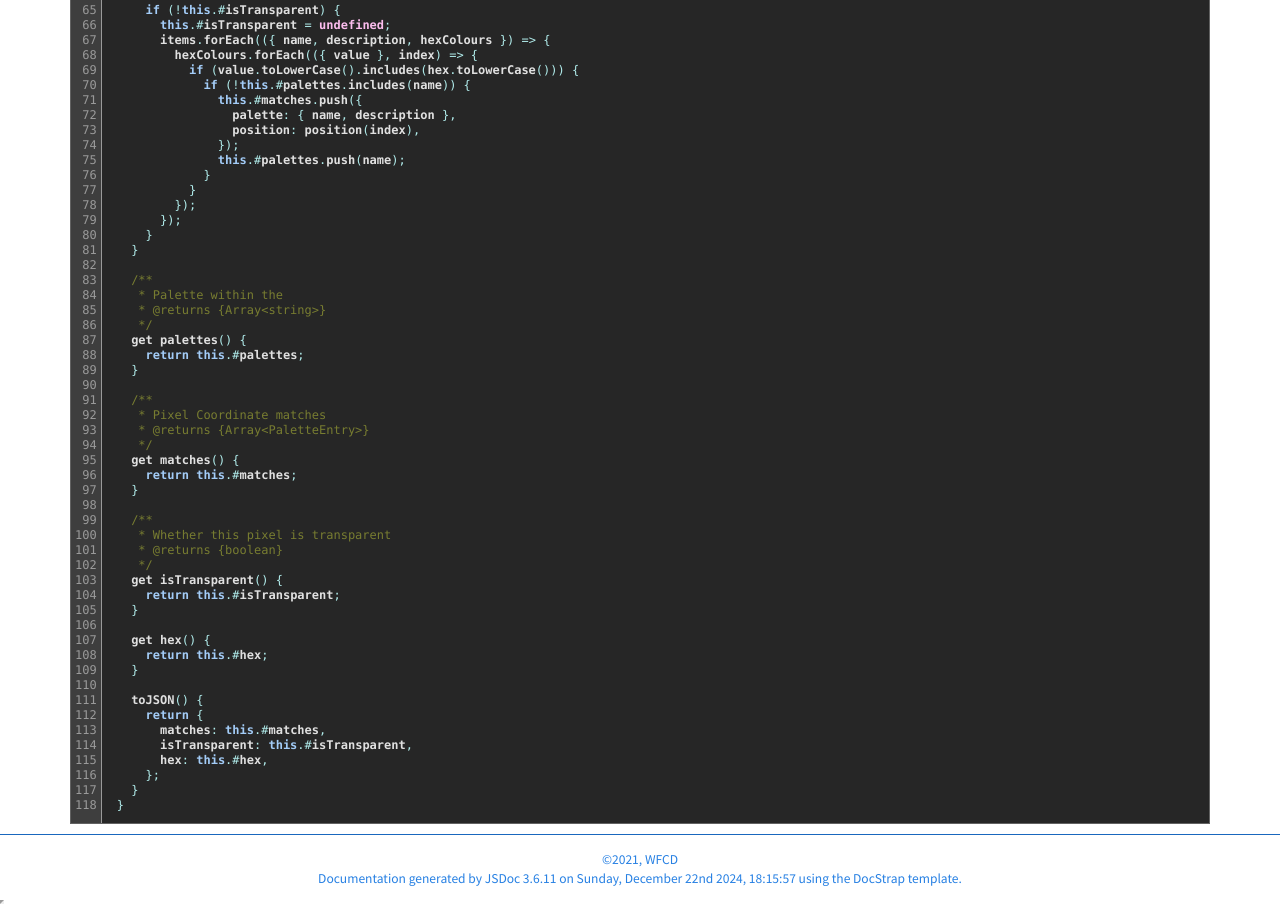
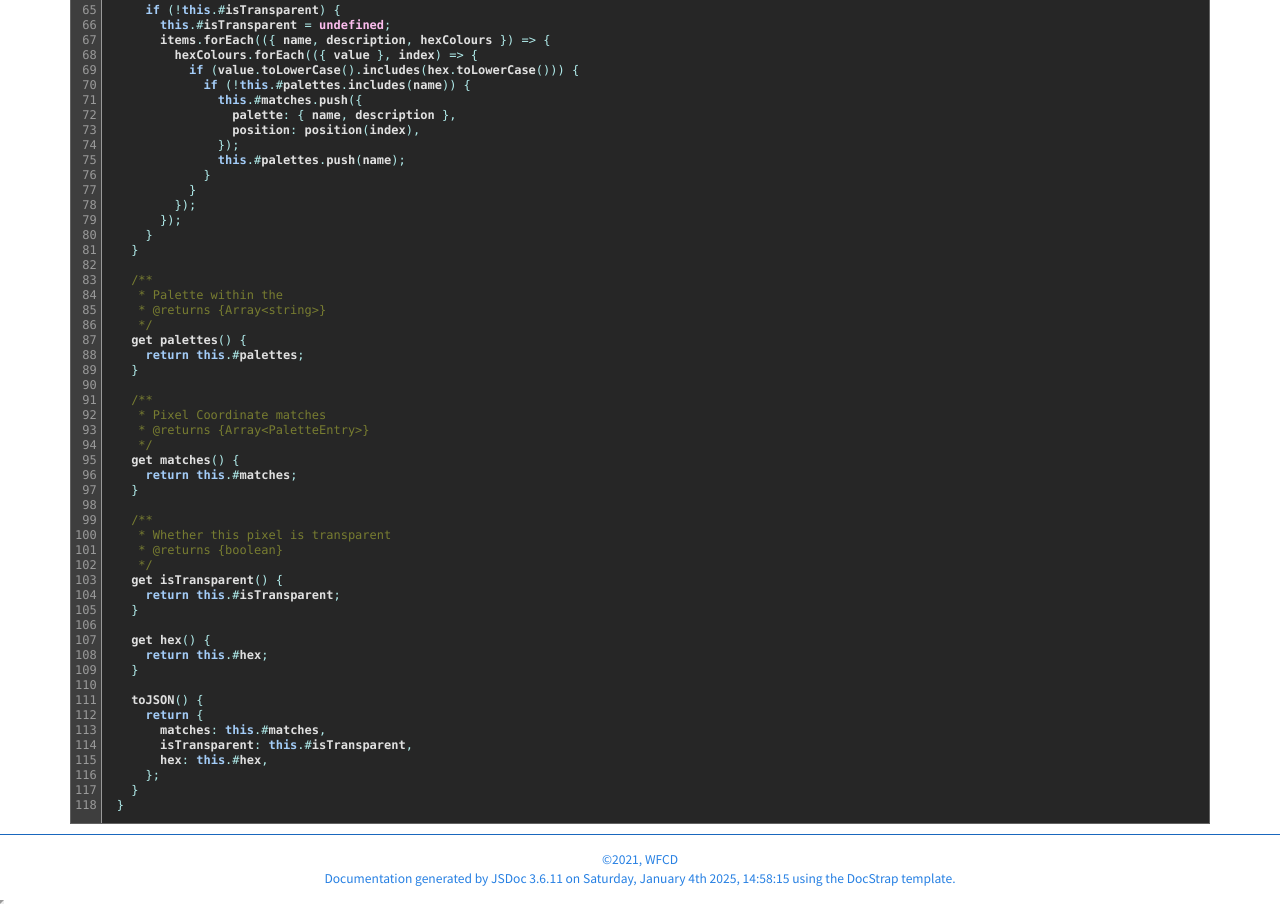
Before and after one commit to WFCD/arsenal-parser, a plain HTML site: page Pixel.js.html in a window 1280 px wide. Shown: the part 1110-2020 px from the top of the page. Drawn offline with Linux system fonts and the light colour scheme.

Commit message:
deploy: e07f0d615f13055b41e2bae44c10b1e753e72373

```diff
--- a/Pixel.js.html
+++ b/Pixel.js.html
@@ -240,7 +240,7 @@ export default class Pixel {
 <span class="jsdoc-message">
 	Documentation generated by <a href="https://github.com/jsdoc3/jsdoc">JSDoc 3.6.11</a>
 
-		on Sunday, December 22nd 2024, 18:15:57
+		on Saturday, January 4th 2025, 14:58:15
 
 	using the <a href="https://github.com/docstrap/docstrap">DocStrap template</a>.
 </span>
```
Also changed, not shown: Player.js.html (+1 -1 lines), classes.list.html (+1 -1 lines), global.html (+1 -1 lines), index.html (+1 -1 lines), module.exports.html (+1 -1 lines), module.exports_module.exports.html (+1 -1 lines).
